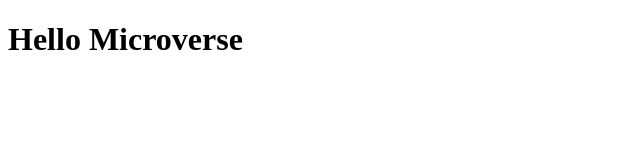
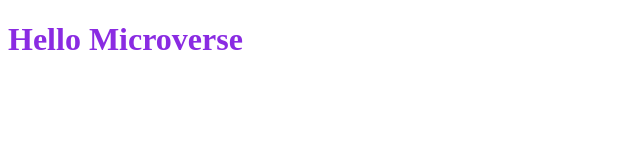
Before and after one commit to aneallaryea100/HELLO-MICROVERSE, a website: page index.html in a window 1280 px wide. Shown: the whole page, without its empty margins (0-640 px from the left). Drawn offline with Linux system fonts and the light colour scheme.

Commit message:
link html to css and remove the header tag

```diff
--- a/index.html
+++ b/index.html
@@ -5,8 +5,9 @@
     <meta http-equiv="X-UA-Compatible" content="IE=edge">
     <meta name="viewport" content="width=device-width, initial-scale=1.0">
     <title>HELLO MICROVERSE</title>
+    <link rel="stylesheet" href="style.css">
 </head>
 <body>
-    <header><h1>Hello Microverse</h1></header>
+    <h1>Hello Microverse</h1>
 </body>
 </html>
```
